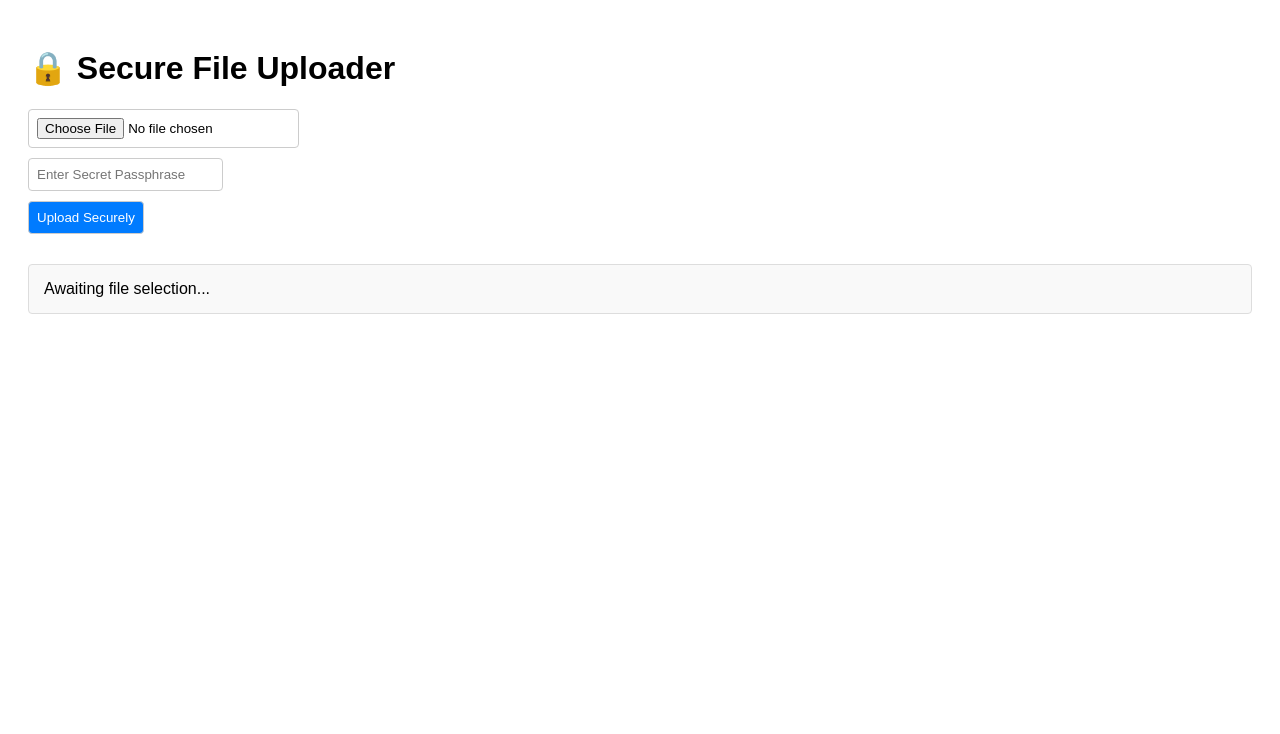
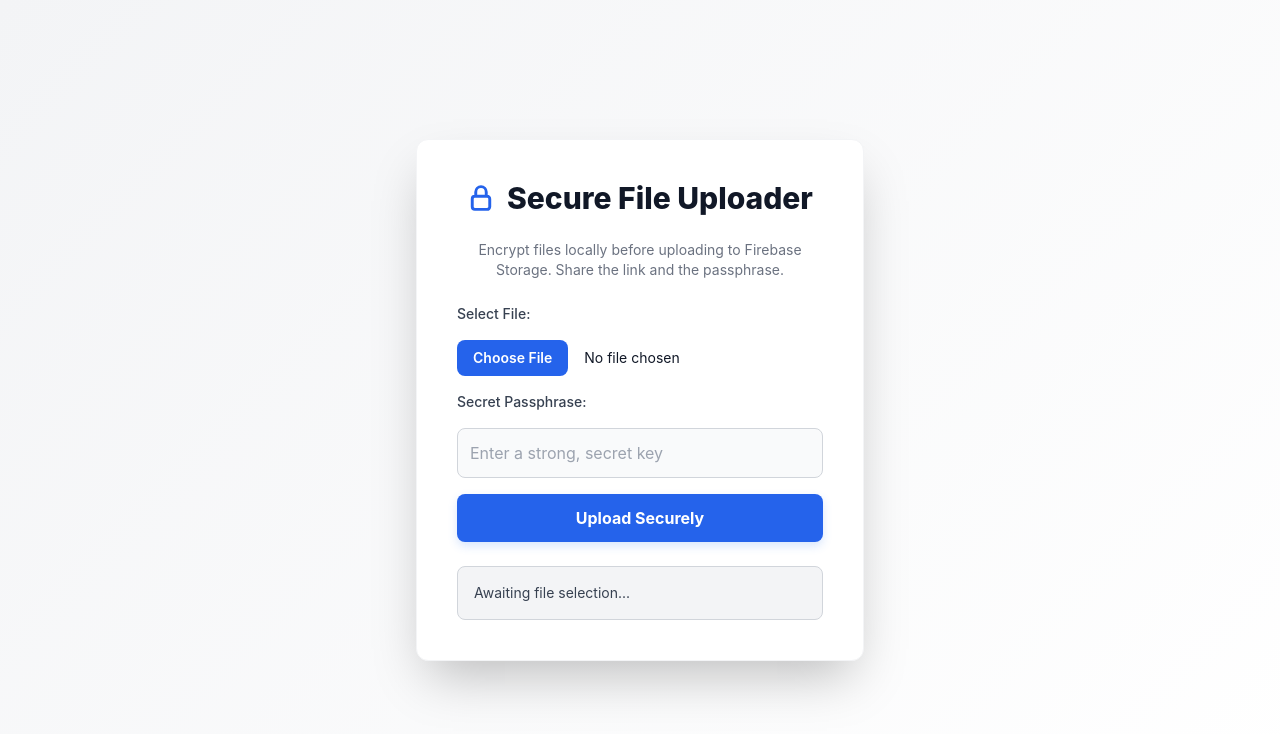
Before and after one commit to aliaslam1000001-ai/Is-Project-app, a plain HTML site: page docs/index.html in a window 1280 px wide. Drawn offline with nearby package versions, Linux system fonts and the light colour scheme.

Commit message:
Update index.html

```diff
--- a/docs/index.html
+++ b/docs/index.html
@@ -3,31 +3,78 @@
 <head>
     <meta charset="UTF-8">
     <meta name="viewport" content="width=device-width, initial-scale=1.0">
-    <title>Secure Share Prototype</title>
+    <title>Secure Share Uploader (Light)</title>
+    <!-- Load Tailwind CSS -->
+    <script src="https://cdn.tailwindcss.com"></script>
     <style>
-        body { font-family: Arial, sans-serif; padding: 20px; }
-        input[type="file"], input[type="password"], button { margin-bottom: 10px; padding: 8px; border: 1px solid #ccc; border-radius: 4px; }
-        button { background-color: #007bff; color: white; cursor: pointer; }
-        #statusMessage { border: 1px solid #ddd; padding: 15px; margin-top: 20px; background-color: #f9f9f9; border-radius: 4px; }
+        /* Custom styles for appearance */
+        body {
+            font-family: 'Inter', sans-serif;
+            /* Light, subtle gradient background */
+            background: linear-gradient(135deg, #f3f4f6, #ffffff);
+            min-height: 100vh;
+            display: flex;
+            align-items: center;
+            justify-content: center;
+            color: #1f2937;
+        }
+        .upload-button {
+            transition: all 0.2s;
+            box-shadow: 0 4px 10px rgba(59, 130, 246, 0.2); /* Soft blue glow */
+        }
+        .upload-button:hover {
+            box-shadow: 0 6px 15px rgba(59, 130, 246, 0.3);
+            transform: translateY(-2px);
+        }
     </style>
 </head>
-<body>
-    <h1>🔒 Secure File Uploader</h1>
+<body class="p-4">
 
-    <input type="file" id="fileInput"><br>
-    <input type="password" id="passphrase" placeholder="Enter Secret Passphrase"><br>
-    <button onclick="encryptAndUpload()">Upload Securely</button>
+    <!-- Main Card Container -->
+    <div class="w-full max-w-md bg-white rounded-xl shadow-2xl p-8 md:p-10 space-y-6 border border-gray-100">
 
-    <div id="statusMessage">Awaiting file selection...</div>
+        <h1 class="text-3xl font-extrabold text-gray-900 text-center flex items-center justify-center space-x-3">
+            <svg xmlns="http://www.w3.org/2000/svg" fill="none" viewBox="0 0 24 24" stroke-width="2.5" stroke="currentColor" class="w-7 h-7 text-blue-600">
+                <path stroke-linecap="round" stroke-linejoin="round" d="M16.5 10.5V6.75a4.5 4.5 0 1 0-9 0v3.75m-.75 11.25h10.5a2.25 2.25 0 0 0 2.25-2.25v-6.75a2.25 2.25 0 0 0-2.25-2.25H6.75a2.25 2.25 0 0 0-2.25 2.25v6.75a2.25 2.25 0 0 0 2.25 2.25Z" />
+            </svg>
+            <span>Secure File Uploader</span>
+        </h1>
+        <p class="text-center text-sm text-gray-500">Encrypt files locally before uploading to Firebase Storage. Share the link and the passphrase.</p>
 
+        <!-- Form Section -->
+        <div class="space-y-4">
+            <!-- File Input -->
+            <label for="fileInput" class="block text-sm font-medium text-gray-700">Select File:</label>
+            <input type="file" id="fileInput" class="w-full text-sm text-gray-900 file:mr-4 file:py-2 file:px-4 file:rounded-lg file:border-0 file:text-sm file:font-semibold file:bg-blue-600 file:text-white hover:file:bg-blue-700 transition duration-150 cursor-pointer">
+
+            <!-- Passphrase Input -->
+            <label for="passphrase" class="block text-sm font-medium text-gray-700">Secret Passphrase:</label>
+            <input type="password" id="passphrase" placeholder="Enter a strong, secret key" class="w-full p-3 bg-gray-50 border border-gray-300 text-gray-900 rounded-lg focus:ring-blue-500 focus:border-blue-500 placeholder-gray-400">
+
+            <!-- Upload Button -->
+            <button onclick="encryptAndUpload()" class="upload-button w-full py-3 bg-blue-600 text-white font-bold rounded-lg hover:bg-blue-700 focus:outline-none focus:ring-4 focus:ring-blue-500 focus:ring-opacity-50">
+                Upload Securely
+            </button>
+        </div>
+
+        <!-- Status Message Box -->
+        <div id="statusMessage" class="min-h-[50px] p-4 text-sm rounded-lg bg-gray-100 border border-gray-300 break-words text-gray-700">
+            Awaiting file selection...
+        </div>
+    </div>
+
+    <!-- 1. External Library: Cryptography (CryptoJS) -->
     <script src="https://cdnjs.cloudflare.com/ajax/libs/crypto-js/4.2.0/crypto-js.min.js"></script>
 
+    <!-- 2. External Library: Firebase Compat SDKs (App, Firestore, and Storage) -->
     <script src="https://www.gstatic.com/firebasejs/9.6.1/firebase-app-compat.js"></script>
     <script src="https://www.gstatic.com/firebasejs/9.6.1/firebase-firestore-compat.js"></script>
+    <script src="https://www.gstatic.com/firebasejs/9.6.1/firebase-storage-compat.js"></script>
 
+    <!-- 3. YOUR Firebase Configuration and Initialization (Compat Syntax) -->
     <script>
       // Your web app's Firebase configuration (COPIED FROM FIREBASE CONSOLE)
-      // NOTE: DO NOT CHANGE THE VARIABLE NAMES, ONLY THE VALUES
+      // NOTE: Replace values with your actual Firebase keys.
       const firebaseConfig = {
         apiKey: "AIzaSyBMcG...",
         authDomain: "securing-app.firebaseapp.com",
@@ -41,10 +88,12 @@
       // Initialize Firebase App
       firebase.initializeApp(firebaseConfig);
 
-      // Initialize Firestore and assign it to the 'db' variable for app.js
+      // Initialize Firestore (for metadata) and Storage (for large files)
       const db = firebase.firestore();
+      const storage = firebase.storage();
     </script>
 
+    <!-- 4. Your custom application logic -->
     <script src="app.js"></script>
 </body>
 </html>
```
